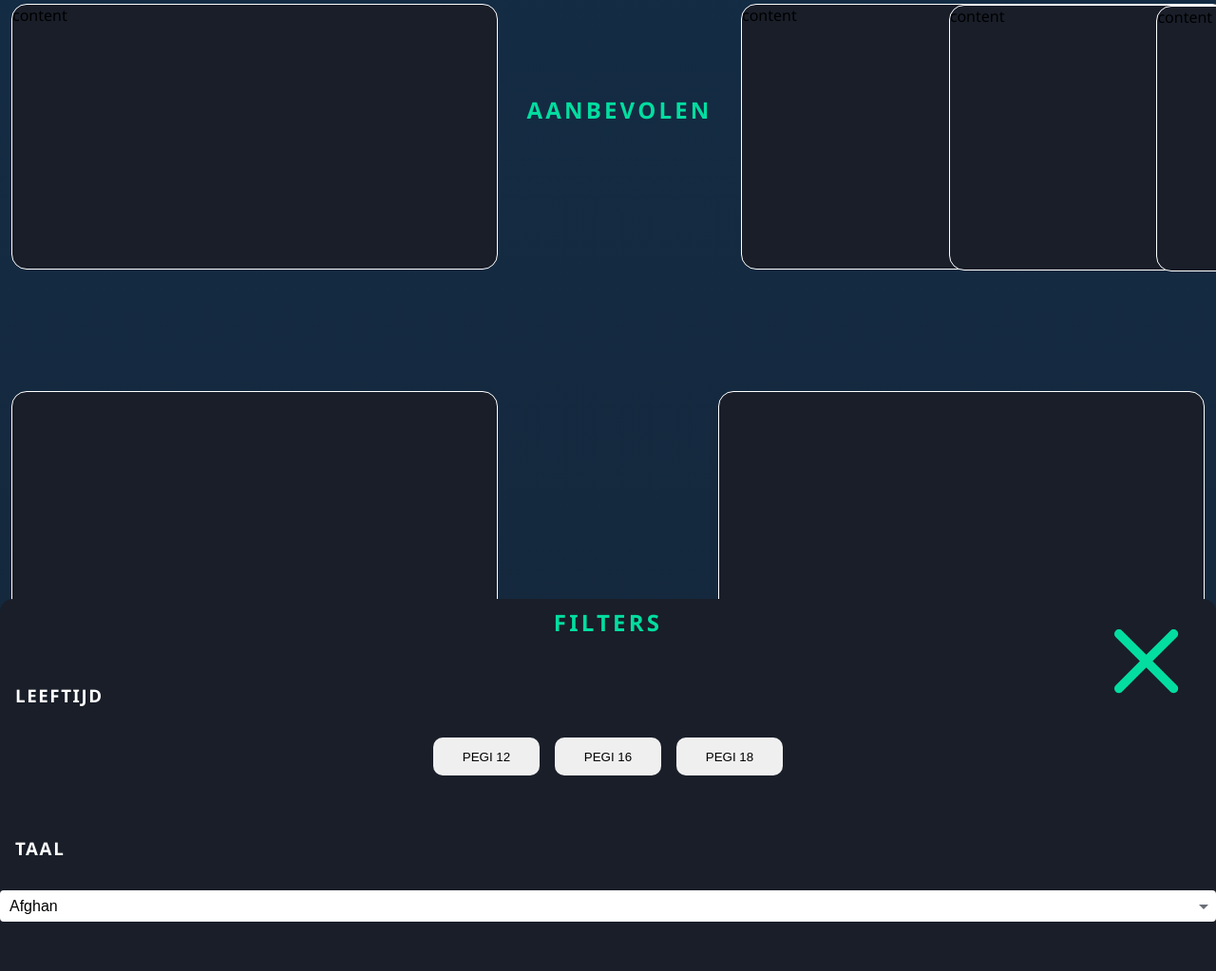
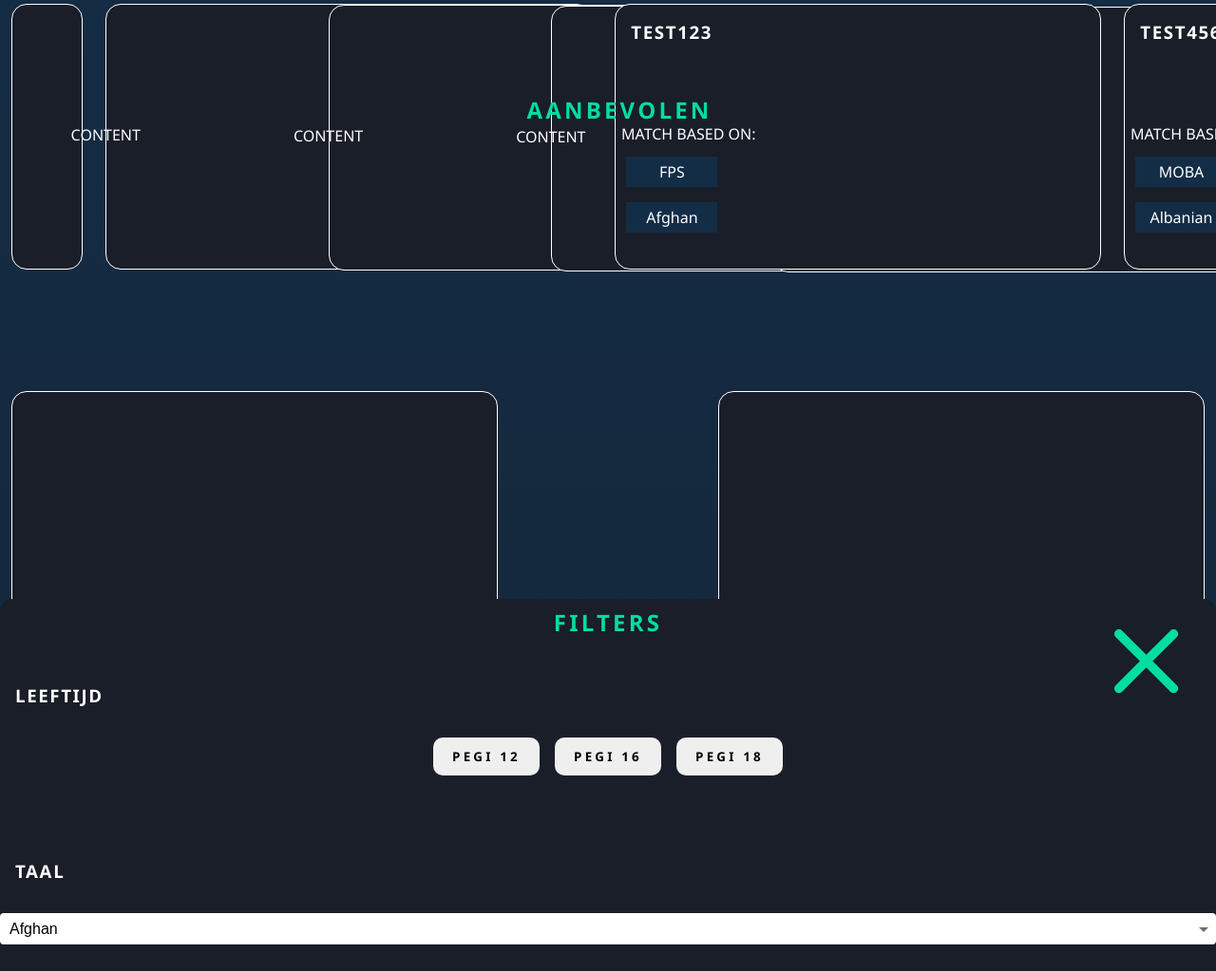
Before and after one commit to Tbjamie/project-tech-group, a website: page gameBuddy.html in a window 1280 px wide. Shown: the part 265-1288 px from the top of the page at 95% size. Drawn offline with Linux system fonts and the light colour scheme.

Commit message:
Data userJson style met CSS + JS fetch aangepast

```diff
--- a/static/css/gameBuddy.css
+++ b/static/css/gameBuddy.css
@@ -58,6 +58,12 @@ h2 {
   width: 100%;
 }
 
+span h2{
+  position: relative;
+  top: 4.5rem;
+  right: 6rem;
+}
+
 h3 {
   color: var(--white);
   text-transform: uppercase;
@@ -66,6 +72,35 @@ h3 {
   align-self: flex-start;
   font-family: "Segoe UI", Tahoma, Geneva, Verdana, sans-serif;
   margin: 1rem;
+}
+
+section:nth-of-type(4) p:nth-of-type(1){
+  position: relative;
+  top: 3rem;
+  color: var(--white);
+  text-transform: uppercase;
+  font-family: "Segoe UI", Tahoma, Geneva, Verdana, sans-serif;
+  margin-top: 3rem;
+}
+
+section:nth-of-type(4) p{
+  position: relative;
+  top: 1rem;
+  margin-left: 1rem;
+  margin-top: 2rem;
+}
+
+section:nth-of-type(4) p:nth-of-type(2){
+  position: relative;
+  top: 2rem;
+}
+
+section:nth-of-type(4) p:nth-of-type(2), section:nth-of-type(4) p:nth-of-type(3){
+  text-align: center;
+  width: 6rem;
+  color: var(--white);
+  padding: 0.3rem;
+  background-color: var(--blue);
 }
 
 form {
@@ -241,16 +276,12 @@ label {
   font-size: 2rem;
 }
 
-/* section:nth-of-type(4) div:nth-of-type(2){
-position: absolute;
-margin-top: 5rem;
-}  */
-
 .select-dropdown {
 	position: relative;
 	background-color: var(--white);
 	border-radius: 4px;
 }
+
 .select-dropdown select {
 	font-size: 1rem;
 	font-weight: normal;
@@ -260,10 +291,12 @@ margin-top: 5rem;
 	background-color: transparent;
 	appearance: none;
 }
+
 .select-dropdown select:active, .select-dropdown select:focus {
 	outline: none;
 	box-shadow: none;
 }
+
 .select-dropdown:after {
 	content: "";
 	position: absolute;
@@ -281,21 +314,21 @@ margin-top: 5rem;
   width: 100vw;
   height: 50vh;
   display: flex;
-  justify-content: space-between;
+  /* justify-content: space-between; */
   flex-wrap: nowrap;
-  gap: 5rem;
+  gap: 1.5rem;
   overflow-x: scroll;
   margin: 1rem;;
   margin-left: 2.5rem;
   margin-bottom: -2rem;
   margin-top: 4rem;
   overflow-y: hidden;
-
 }
 
 .scroll article{
   display: flex;
-  justify-content: space-between;
+  display:-webkit-inline-box;
+  /* justify-content: space-between;  */
   width: 40vw;
   height: 35vh;
   background-color: var(--darkgrey);
@@ -303,6 +336,45 @@ margin-top: 5rem;
   border-radius: 1rem;
   border: 1px solid white;
   gap: 10rem;
+}
+
+section:nth-of-type(3) p:nth-of-type(1){
+  position: relative;
+  text-align: center;
+  top: 4.8rem;
+  right: 17rem;
+  color: var(--white);
+  text-transform: uppercase;
+  font-family: "Segoe UI", Tahoma, Geneva, Verdana, sans-serif;
+  margin-top: 3rem;
+}
+
+section:nth-of-type(3) p:nth-of-type(2){
+  position: relative;
+  top: 10rem;
+  right: 35.5rem;
+  /* left: 0.5rem;  */
+  text-align: center;
+  width: 6rem;
+  height: 2rem;
+  /* height: 2rem; */
+  color: var(--white);
+  padding: 0.3rem;
+  background-color: var(--blue);
+}
+
+section:nth-of-type(3) p:nth-of-type(3){
+  position: relative;
+  top: 13rem;
+  right: 51.5rem;
+  /* left: 0.5rem;  */
+  text-align: center;
+  width: 6rem;
+  height: 2rem;
+  /* height: 2rem; */
+  color: var(--white);
+  padding: 0.3rem;
+  background-color: var(--blue);
 }
 
 section:nth-of-type(5) article:nth-of-type(3){
@@ -322,3 +394,32 @@ section:nth-of-type(3) h2{
 .genreSelect, .taalSelect{
   cursor: pointer;
 }
+
+.buttonContainer {
+  bottom: 1rem;
+  display: flex;
+  justify-content: space-around;
+  position: absolute;
+  left: 0;
+  right: 0;
+}
+
+.filterMenu button {
+  width: 40%;
+  height: 2.7rem;
+  border-style: none;
+  border-radius: 5px;
+  text-transform: uppercase;
+  letter-spacing: 0.2rem;
+  margin-bottom: 1.5rem;
+  align-self: flex-start;
+  font-family: "Segoe UI", Tahoma, Geneva, Verdana, sans-serif;
+  text-align: center;
+  font-weight: bold;
+  cursor: pointer;
+}
+
+.resultButton {
+  background-color: var(--buttoncolor);
+  color: var(--white);
+}
--- a/static/js/gameBuddy.js
+++ b/static/js/gameBuddy.js
@@ -11,6 +11,7 @@ const taalSelect = document.querySelector(".taalSelect");
 const closeButtonFilter = document.querySelector(".cross");
 const dropDown = document.querySelector(".select-dropdown");
 const matchSection = document.querySelector("section:nth-of-type(4)");
+const matchSection2 = document.querySelector("section:nth-of-type(3)");
 
 
 function rangeSlide(value) {
@@ -40,7 +41,6 @@ filterButton.addEventListener("click", () => {
     // });
   });
 
-
 fetch("/static/json/games.json")
 .then((response) => {
   if (!response.ok) {
@@ -61,7 +61,6 @@ fetch("/static/json/games.json")
   });
 });
 
-
 fetch("/static/json/taal.json")
 .then((response) => {
   if (!response.ok) {
@@ -81,8 +80,6 @@ fetch("/static/json/taal.json")
     taalSelect.append(dropDownOptions);
   });
 });
-
-
 
 fetch("/static/json/user.json")
 .then((response) => {
@@ -113,7 +110,37 @@ fetch("/static/json/user.json")
     let nationality = document.createElement('p')
     nationality.innerText = user.nationality
     userArticle.append(nationality)
-
-
   });
 });
+
+fetch("/static/json/user.json")
+.then((response) => {
+  if (!response.ok) {
+    console.log("ERROR");
+  }
+
+  return response.json();
+})
+.then((data) => {
+  let users = data.users;
+  console.log(users)
+  users.forEach((user) => {
+    let userArticle1  = document.createElement('article')
+    let username = document.createElement('h3')
+    username.innerText = user.username
+    matchSection2.append(userArticle1)
+    userArticle1.append(username)
+
+    let pElement = document.createElement('p')
+    pElement.innerText = "match based on:"
+    userArticle1.append(pElement)
+
+    let genre = document.createElement('p')
+    genre.innerText = user.genre
+    userArticle1.append(genre)
+
+    let nationality = document.createElement('p')
+    nationality.innerText = user.nationality
+    userArticle1.append(nationality)
+  });
+});
```
